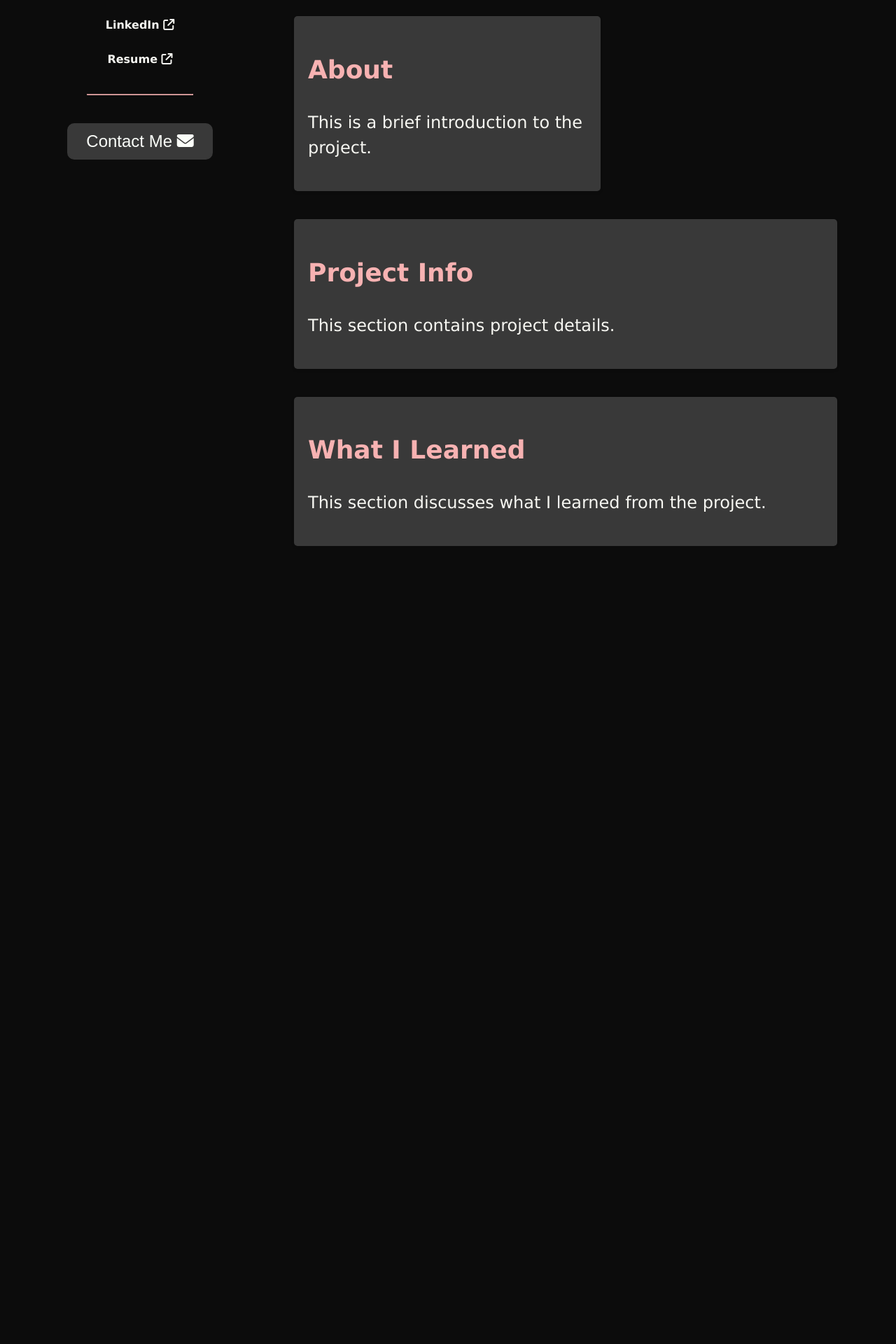
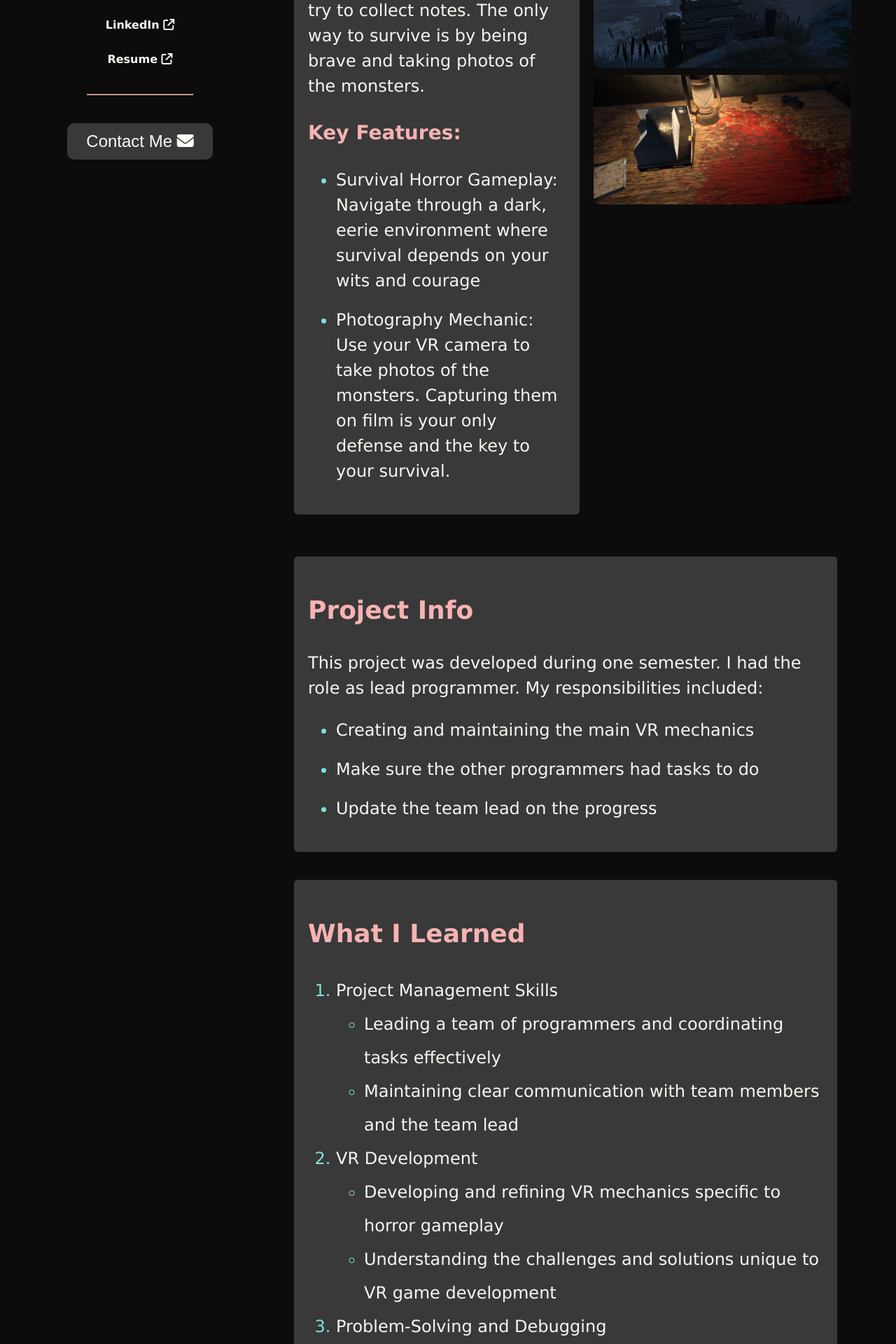
Before and after one commit to TheKingChu/updated_portfolio, a Django app: page /read-me/negative-effect in a window 1280 px wide. Shown: the part 363-2283 px from the top of the page at 70% size. Before the commit the page ends 1143 px from the top, so only its background shows below. Run offline with Django 5.2, Linux system fonts and the light colour scheme; some libraries are stand-ins or nearby versions.

Commit message:
updated project pages

```diff
--- a/django_portfolio/homepage/static/homepage/styles.css
+++ b/django_portfolio/homepage/static/homepage/styles.css
@@ -385,6 +385,10 @@ hr{
     line-height: 1.5;
 }
 
+.learnings-section ol{
+    line-height: 2.0;
+}
+
 .learnings-section h2{
     color: #f7b2b2;
 }
--- a/django_portfolio/homepage/templates/homepage/index.html
+++ b/django_portfolio/homepage/templates/homepage/index.html
@@ -120,7 +120,7 @@
                     <button class="button">Itch.io</button>
                 </a>
                 <a href="{% url 'negativeeffect' %}">
-                    <button class="read-me-locked">Read Me <i class="fa-solid fa-lock"></i></button>
+                    <button class="read-me">Read Me <i class="fa-solid fa-lock-open"></i></button>
                 </a>
             </div>
         </div>
--- a/django_portfolio/homepage/templates/homepage/negativeeffect.html
+++ b/django_portfolio/homepage/templates/homepage/negativeeffect.html
@@ -1,19 +1,33 @@
 {% extends "homepage/projecttemplate.html" %}
 {% load static %}
 
-{% block gif %}
-<div class="project-header">
-    <!-- Include GIF specific to this project -->
-    <img src="{% static 'project_gif.gif' %}" alt="Project GIF">
-</div>
-{% endblock %}
-
 {% block about %}
 <div class="project-section">
-    <div class="about-box">
-        <h2>About</h2>
-        <!-- Add project-specific about content here -->
-        <p>This is a brief introduction to the project.</p>
+    <div class="about-container">
+        <div class="about-box">
+            <h2>About</h2>
+            <!-- Add project-specific about content here -->
+            <p>
+                Negative Effect is a VR horror game where you the player
+                must survive the night. Monsters will hunt you as you try to
+                collect notes. The only way to survive is by being brave and
+                taking photos of the monsters.
+            </p>
+            <h3>Key Features:</h3>
+            <ul>
+                <li>Survival Horror Gameplay: Navigate through a dark, eerie environment where survival depends on your wits and courage</li>
+                <li>Photography Mechanic: Use your VR camera to take photos of the monsters. Capturing them on film is your only defense and the key to your survival.</li>
+            </ul>
+        </div>
+        <div class="gallery-box">
+            <!-- Image Gallery -->
+            <div class="image-gallery">
+                <img src="{% static 'homepage/ng1.png' %}" alt="Screenshot 1">
+                <img src="{% static 'homepage/ng2.png' %}" alt="Screenshot 2">
+                <img src="{% static 'homepage/ng3.png' %}" alt="Screenshot 3">
+                <!-- Add more images as needed -->
+            </div>
+        </div>
     </div>
 </div>
 {% endblock %}
@@ -22,8 +36,14 @@
 <div class="project-section">
     <div class="info-box">
         <h2>Project Info</h2>
-        <!-- Add project-specific info content here -->
-        <p>This section contains project details.</p>
+        <p>This project was developed during one semester. I had the
+            role as lead programmer. My responsibilities included:
+        </p>
+        <ul>
+            <li>Creating and maintaining the main VR mechanics</li>
+            <li>Make sure the other programmers had tasks to do</li>
+            <li>Update the team lead on the progress</li>
+        </ul>
     </div>
 </div>
 {% endblock %}
@@ -32,6 +52,41 @@
 <div class="learnings-section">
     <h2>What I Learned</h2>
     <!-- Add project-specific learnings here -->
-    <p>This section discusses what I learned from the project.</p>
-</div>
+    <ol>
+        <li>
+            Project Management Skills
+            <ul>
+                <li>Leading a team of programmers and coordinating tasks effectively</li>
+                <li>Maintaining clear communication with team members and the team lead</li>
+            </ul>
+        </li>
+        <li>
+            VR Development
+            <ul>
+                <li>Developing and refining VR mechanics specific to horror gameplay</li>
+                <li>Understanding the challenges and solutions unique to VR game development</li>
+            </ul>
+        </li>
+        <li>
+            Problem-Solving and Debugging
+            <ul>
+                <li>Troubleshooting complex issues in a VR environment</li>
+                <li>Implementing efficient solutions to ensure smooth gameplay</li>
+            </ul>
+        </li>
+        <li>
+            Team Collaboration
+            <ul>
+                <li>Working closely with other programmers and artists to achieve project goals</li>
+                <li>Learning to balance individual responsibilities with team objectives</li>
+            </ul>
+        </li>
+        <li>
+            Time Management
+            <ul>
+                <li>Meeting project deadlines within a tight semester schedule</li>
+                <li>Prioritizing tasks to maximize productivity and project quality</li>
+            </ul>
+        </li>
+    </ol>
 {% endblock %}
```
Also changed, not shown: django_portfolio/homepage/templates/homepage/agodsdraw.html (+20 -4 lines), django_portfolio/homepage/static/homepage/ng1.png (added), django_portfolio/homepage/static/homepage/ng2.png (added), django_portfolio/homepage/static/homepage/ng3.png (added).
